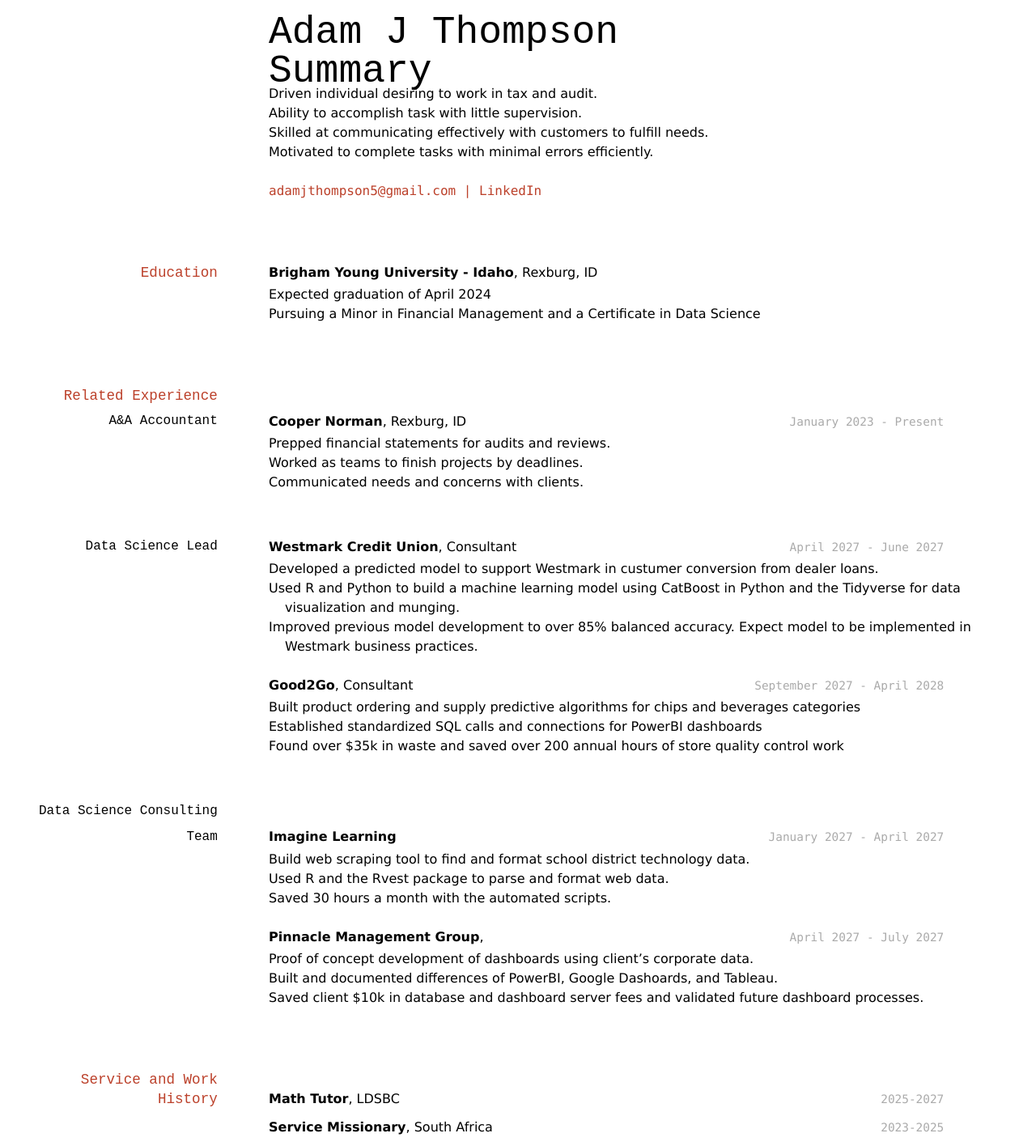
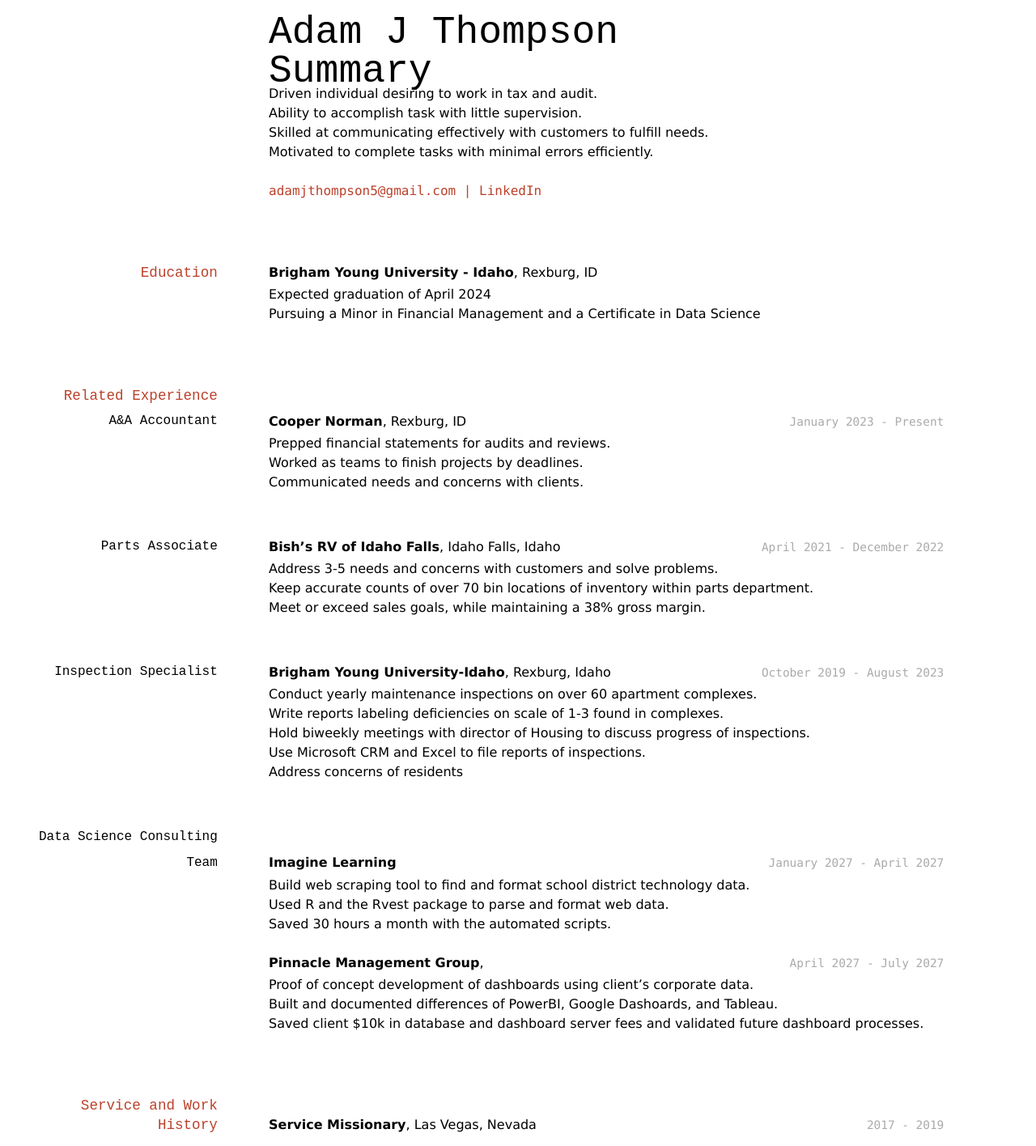
Before and after one commit to AdamJThom/Thompson-resume, a Jekyll site: the page built from docs/index.md, in a window 1280 px wide. Shown: the whole page at 81% size. Built offline with Jekyll 4.4.1, drawn with Linux system fonts in a browser that asks for light colours.

Commit message:
Update index.md

```diff
--- a/docs/index.md
+++ b/docs/index.md
@@ -35,21 +35,25 @@ __Cooper Norman__, Rexburg, ID
 - Worked as teams to finish projects by deadlines.
 - Communicated needs and concerns with clients.
 
-### Data Science Lead
+### Parts Associate
 
-`April 2027 - June 2027`
-__Westmark Credit Union__, Consultant
+`April 2021 - December 2022`
+__Bish's RV of Idaho Falls__, Idaho Falls, Idaho
 
-- Developed a predicted model to support Westmark in custumer conversion from dealer loans.
-- Used R and Python to build a machine learning model using CatBoost in Python and the Tidyverse for data visualization and munging.
-- Improved previous model development to over 85% balanced accuracy. Expect model to be implemented in Westmark business practices.
+- Address 3-5 needs and concerns with customers and solve problems.
+- Keep accurate counts of over 70 bin locations of inventory within parts department.
+- Meet or exceed sales goals, while maintaining a 38% gross margin.
 
-`September 2027 - April 2028`
-__Good2Go__, Consultant
+### Inspection Specialist
 
-- Built product ordering and supply predictive algorithms for chips and beverages categories
-- Established standardized SQL calls and connections for PowerBI dashboards
-- Found over $35k in waste and saved over 200 annual hours of store quality control work
+`October 2019 - August 2023`
+__Brigham Young University-Idaho__, Rexburg, Idaho
+
+- Conduct yearly maintenance inspections on over 60 apartment complexes.
+- Write reports labeling deficiencies on scale of 1-3 found in complexes.
+- Hold biweekly meetings with director of Housing to discuss progress of inspections.
+- Use Microsoft CRM and Excel to file reports of inspections.
+- Address concerns of residents
 
 ### Data Science Consulting Team
 
@@ -70,12 +74,8 @@ __Pinnacle Management Group__,
 
 ## Service and Work History
 
-`2025-2027`
-__Math Tutor__, LDSBC
-
-
-`2023-2025`
-__Service Missionary__, South Africa
+`2017 - 2019`
+__Service Missionary__, Las Vegas, Nevada
 
 
 
```
